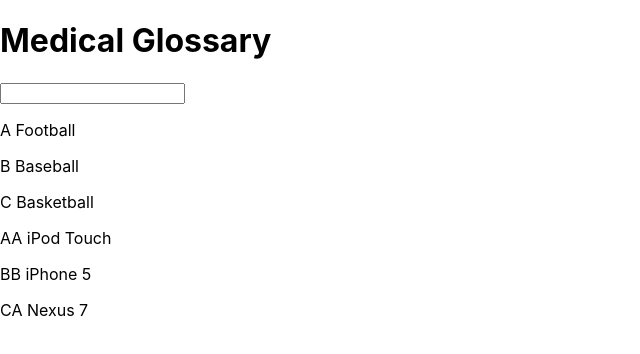
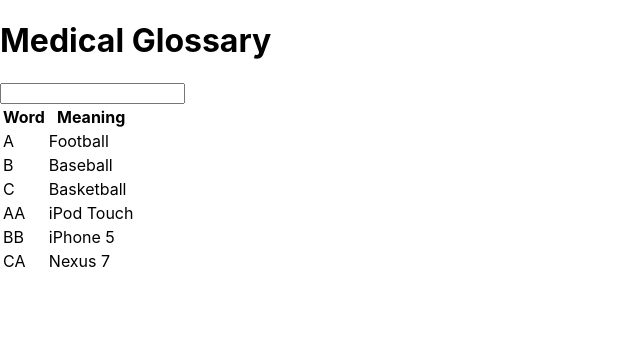
Before and after one commit to wowvv0w/medical-glossary, a React (Create React App) app: page / in a window 1280 px wide. Shown: the top 354 px of the page, without its empty margins (0-640 px from the left). Built offline with nearby package versions, Linux system fonts and the light colour scheme.

Commit message:
feat: use table to show words

```diff
--- a/src/components/Word.jsx
+++ b/src/components/Word.jsx
@@ -4,7 +4,10 @@
 function Word(props) {
     const item = props.item;
     return (
-        <p>{item.word} {item.meaning}</p>
+        <tr>
+            <td>{item.word}</td>
+            <td>{item.meaning}</td>
+        </tr>
     );
 }
 
--- a/src/components/WordTable.jsx
+++ b/src/components/WordTable.jsx
@@ -20,7 +20,17 @@
         const words = this.filter(this.props.text);
         const items = words.map((item) => <Word key={item.word} item={item} />)
         return (
-            <div>{items}</div>
+            <table>
+                <thead>
+                    <tr>
+                        <th>Word</th>
+                        <th>Meaning</th>
+                    </tr>
+                </thead>
+                <tbody>
+                    {items}
+                </tbody>
+            </table>
         );
     }
 }
```
